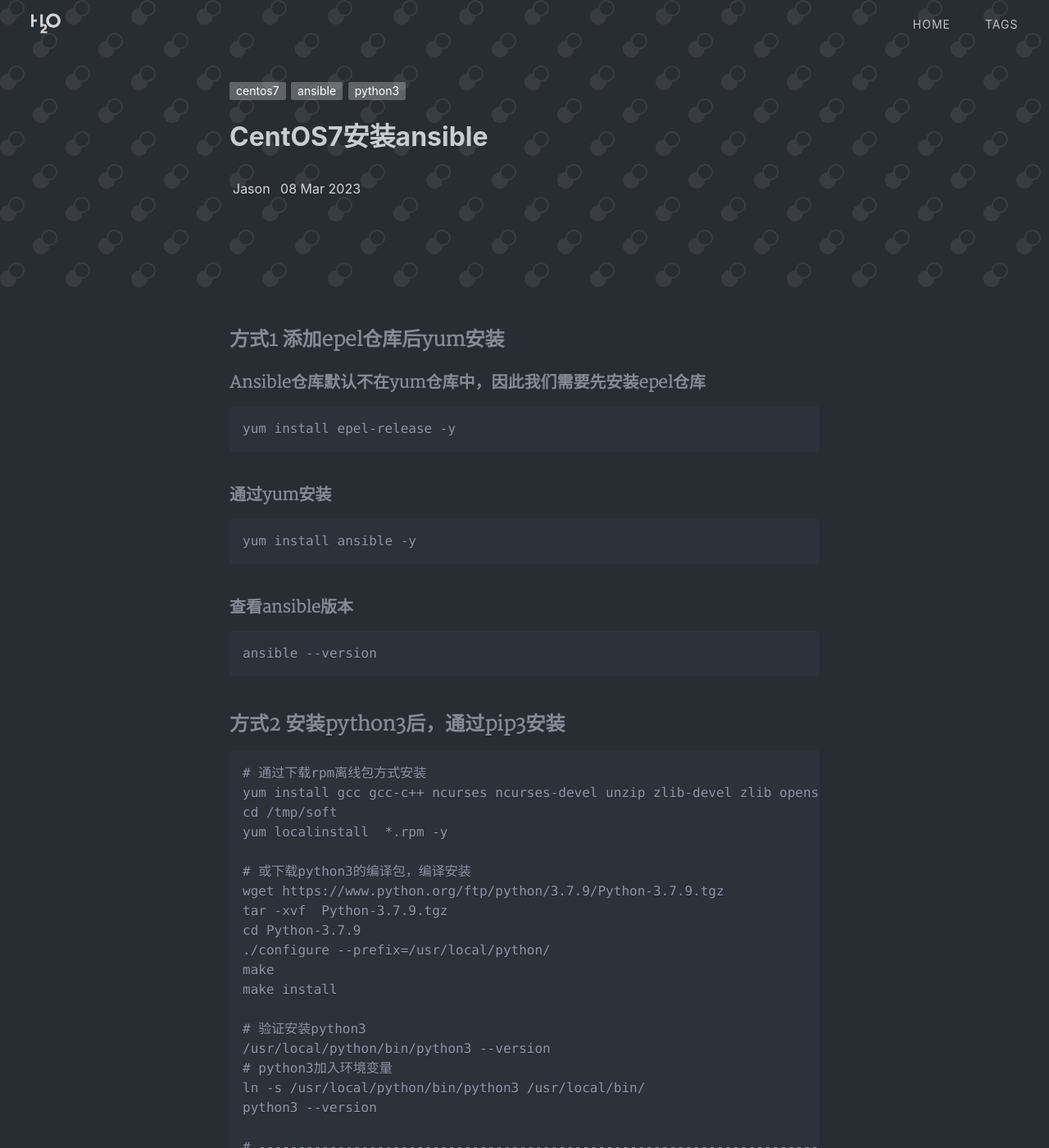
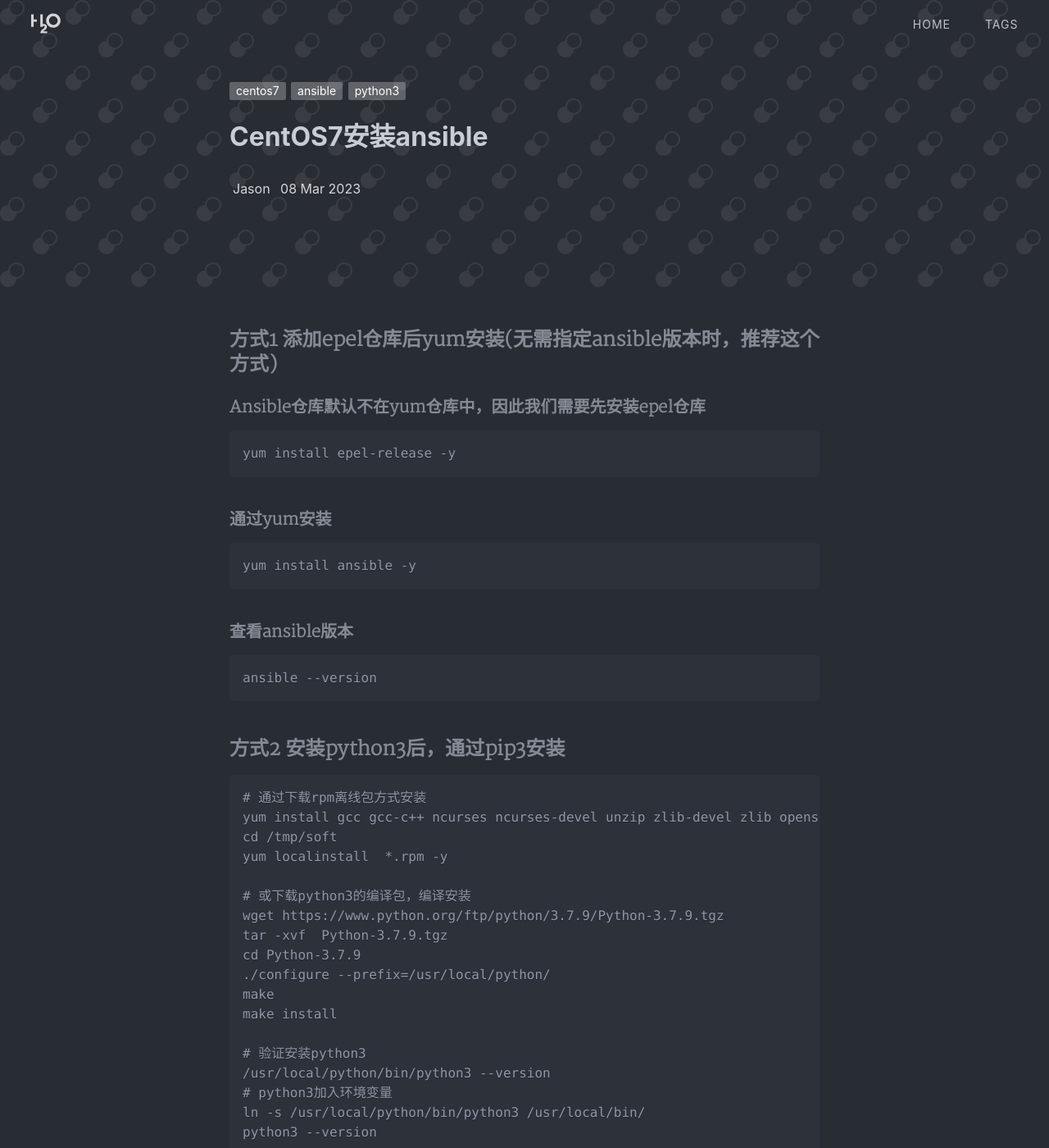
Before and after one commit to zcsee/zcsee.github.io, a Jekyll site: the page built from _posts/2023-03-07-安装ansible.md, in a window 1280 px wide and 1400 px high. Shown: the whole window at 82% size. Built offline with Jekyll 4.4.1, drawn with Linux system fonts in a browser that asks for light colours; nearby versions of some CDN libraries; a style sheet for code colours, icons or effects is not loaded; some of the changed text lies outside the part shown.

Commit message:
modify install ansible post

````diff
--- a/_posts/2023-03-07-安装ansible.md
+++ b/_posts/2023-03-07-安装ansible.md
@@ -7,14 +7,13 @@ author: Jason
 tags: centos7 ansible python3
 ---
 
-## 方式1 添加epel仓库后yum安装
+## 方式1 添加epel仓库后yum安装(无需指定ansible版本时，推荐这个方式)
 
 ### Ansible仓库默认不在yum仓库中，因此我们需要先安装epel仓库
 
 ```shell
 yum install epel-release -y
 ```
-
 ### 通过yum安装
 
 ```shell
````
Also changed, not shown: other parts of _posts/2023-03-07-安装ansible.md (+1 -1 lines).
